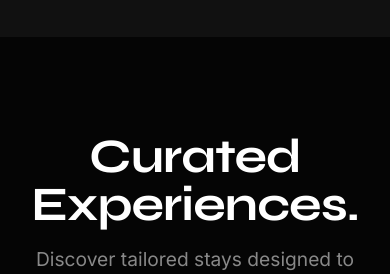
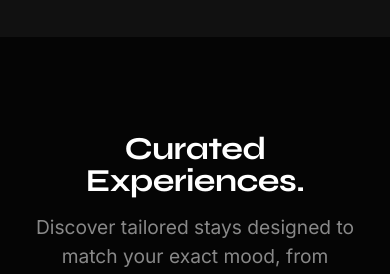
Before and after one commit to Satish2004/hotel-management-temp, a React (Vite) app in the folder frontend/: page / in a window 390 px wide. Shown: the part 2420-2694 px from the top of the page. Built offline with nearby package versions, Linux system fonts and the light colour scheme.

Commit message:
Fix text cutoff for long titles on small mobile screens by using CSS clamp and word-break

```diff
--- a/frontend/src/pages/Home.jsx
+++ b/frontend/src/pages/Home.jsx
@@ -132,7 +132,7 @@ const Home = () => {
             <div className="section-padding" style={{ background: 'var(--bg-color)' }}>
                 <div className="container">
                     <div style={{ textAlign: 'center', marginBottom: '4rem' }}>
-                        <h2 className="huge-title" style={{ fontSize: '3rem', marginBottom: '1rem' }}>Curated Experiences.</h2>
+                        <h2 className="huge-title" style={{ fontSize: 'clamp(2rem, 8vw, 3rem)', marginBottom: '1rem', wordBreak: 'break-word', padding: '0 1rem' }}>Curated Experiences.</h2>
                         <p style={{ color: 'var(--text-secondary)', fontSize: '1.2rem', maxWidth: '600px', margin: '0 auto' }}>
                             Discover tailored stays designed to match your exact mood, from secluded nature retreats to vibrant city penthouses.
                         </p>
@@ -162,7 +162,7 @@ const Home = () => {
             <div className="section-padding" style={{ background: 'var(--card-bg)' }}>
                 <div className="container">
                     <div>
-                        <h2 style={{ textAlign: 'center', fontSize: '2.5rem', fontFamily: 'var(--font-display)', marginBottom: '4rem', padding: '0 1rem' }}>Uncompromising Standards</h2>
+                        <h2 style={{ textAlign: 'center', fontSize: 'clamp(1.8rem, 8vw, 2.5rem)', fontFamily: 'var(--font-display)', marginBottom: '4rem', padding: '0 1rem', wordBreak: 'break-word' }}>Uncompromising Standards</h2>
                         <div ref={amenitiesRef} style={{ display: 'grid', gridTemplateColumns: 'repeat(auto-fit, minmax(250px, 1fr))', gap: '3rem', textAlign: 'center' }}>
                             {[
                                 { icon: <Shield size={40} />, title: "Verified Properties", desc: "Every location is strictly vetted by our global curators." },
```
